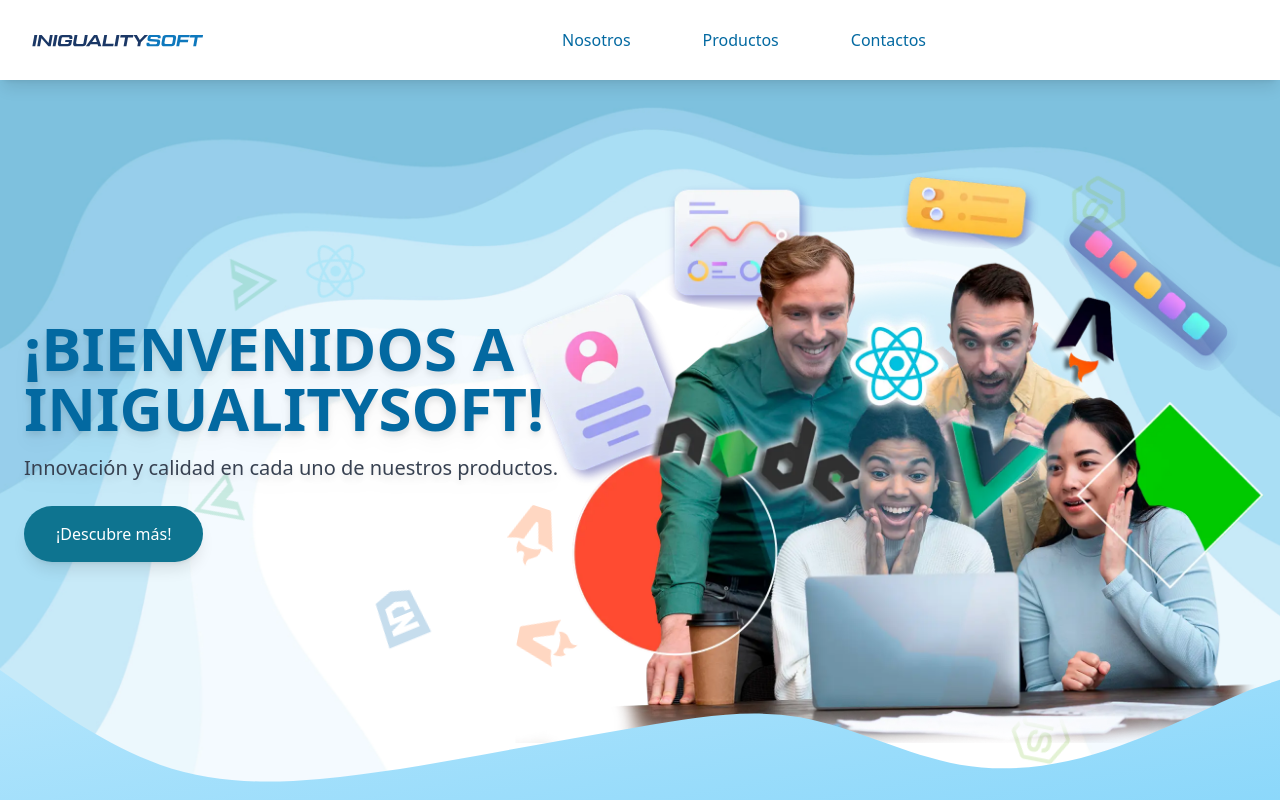
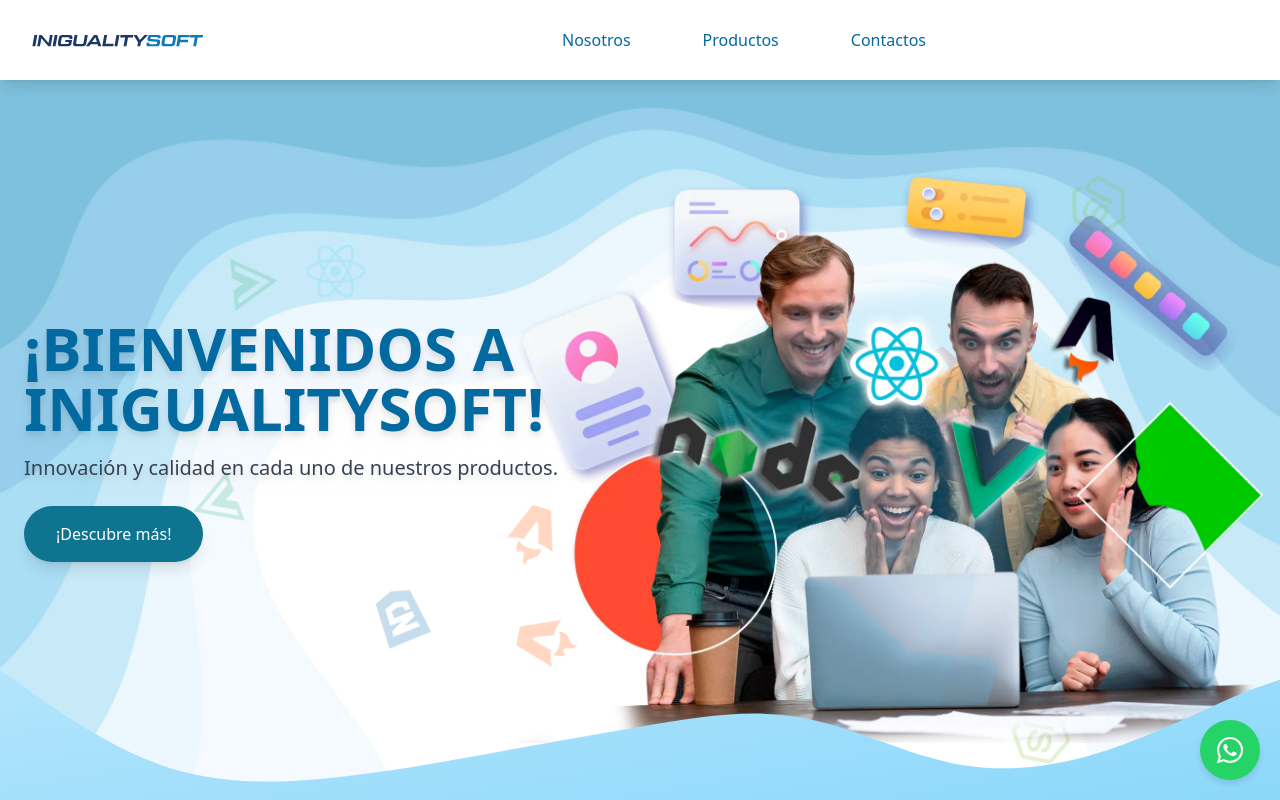
Before and after one commit to vichedev/WEB_INIGUALITY_OFICIAL, a React (Vite) app: page / in a window 1280 px wide. Shown: the top 800 px of the page. Built offline with nearby package versions, Linux system fonts and the light colour scheme.

Commit message:
AGG top up and Icon Whtasapp

```diff
--- a/src/App.jsx
+++ b/src/App.jsx
@@ -14,6 +14,8 @@
 import Nosotros from "./components/Nosotros";
 import Productos from "./components/Productos";
 import Contact from "./components/Contact";
+import TopUpButton from "./components/TopUpButton"; // Importa el componente de "Top Up"
+import ChatWidget from "./components/ChatWidget";
 
 // Componente ScrollToTop
 const ScrollToTop = () => {
@@ -31,7 +33,8 @@
 function App() {
   return (
     <Router>
-      <ScrollToTop /> {/* Componente ScrollToTop para desplazarse a la parte superior */}
+      <ScrollToTop />{" "}
+      {/* Componente ScrollToTop para desplazarse a la parte superior */}
       <Header />
       <div style={{ minHeight: "100vh" }}>
         <Routes>
@@ -93,6 +96,8 @@
           />
         </Routes>
       </div>
+      <TopUpButton />
+      <ChatWidget />
       <Footer />
     </Router>
   );
--- /dev/null
+++ b/src/components/ChatWidget.jsx
@@ -0,0 +1,140 @@
+import React, { useState } from 'react';
+import { FaWhatsapp } from 'react-icons/fa'; // Icono de WhatsApp
+import { IoClose } from 'react-icons/io5'; // Icono de cerrar más elegante
+
+const ChatWidget = () => {
+  const [isChatOpen, setIsChatOpen] = useState(false);
+  const [message, setMessage] = useState('');
+
+  const toggleChat = () => {
+    setIsChatOpen(!isChatOpen);
+  };
+
+  const handleMessageChange = (e) => {
+    setMessage(e.target.value);
+  };
+
+  const sendMessage = () => {
+    const phoneNumber = "+593991031784"; // Reemplaza con el número de WhatsApp
+    const url = `https://wa.me/${phoneNumber}?text=${encodeURIComponent(message)}`;
+    window.open(url, '_blank');
+    setMessage('');
+  };
+
+  return (
+    <div style={styles.container}>
+      <button onClick={toggleChat} style={styles.chatButton}>
+        <FaWhatsapp style={styles.icon} />
+      </button>
+
+      {isChatOpen && (
+        <div style={styles.chatWindow}>
+          <div style={styles.header}>
+            <span>Chat con InigualitySoft</span>
+            <button onClick={toggleChat} style={styles.closeButton}>
+              <IoClose style={styles.closeIcon} />
+            </button>
+          </div>
+          <div style={styles.body}>
+            <p>¡Hola! ¿Cómo podemos ayudarte?</p>
+          </div>
+          <div style={styles.footer}>
+            <input
+              type="text"
+              value={message}
+              onChange={handleMessageChange}
+              placeholder="Escribe tu mensaje..."
+              style={styles.input}
+            />
+            <button style={styles.sendButton} onClick={sendMessage}>
+              Enviar
+            </button>
+          </div>
+        </div>
+      )}
+    </div>
+  );
+};
+
+const styles = {
+  container: {
+    position: 'fixed',
+    bottom: '20px',
+    right: '20px',
+    zIndex: 999,
+  },
+  chatButton: {
+    backgroundColor: '#25D366',
+    color: '#fff',
+    borderRadius: '50%',
+    width: '60px', // Asegúrate de que este tamaño sea igual al del botón de subir
+    height: '60px',
+    border: 'none',
+    display: 'flex',
+    alignItems: 'center',
+    justifyContent: 'center',
+    boxShadow: '0 4px 6px rgba(0, 0, 0, 0.1)',
+    cursor: 'pointer',
+  },
+  icon: {
+    fontSize: '30px',
+  },
+  chatWindow: {
+    width: '300px',
+    height: '400px',
+    backgroundColor: '#fff',
+    boxShadow: '0 4px 6px rgba(0, 0, 0, 0.1)',
+    borderRadius: '10px',
+    display: 'flex',
+    flexDirection: 'column',
+  },
+  header: {
+    backgroundColor: '#075E54',
+    padding: '10px',
+    borderRadius: '10px 10px 0 0',
+    color: '#fff',
+    display: 'flex',
+    justifyContent: 'space-between',
+    alignItems: 'center',
+  },
+  closeButton: {
+    backgroundColor: 'transparent',
+    border: 'none',
+    cursor: 'pointer',
+    fontSize: '18px',
+    color: '#fff',
+  },
+  closeIcon: {
+    fontSize: '20px',
+  },
+  body: {
+    flex: 1,
+    padding: '10px',
+    overflowY: 'auto',
+    backgroundColor: '#ECE5DD',
+  },
+  footer: {
+    padding: '10px',
+    borderTop: '1px solid #ddd',
+    display: 'flex',
+    alignItems: 'center',
+  },
+  input: {
+    flex: 1,
+    padding: '8px',
+    borderRadius: '20px',
+    border: '1px solid #ddd',
+    marginRight: '10px',
+    outline: 'none',
+  },
+  sendButton: {
+    backgroundColor: '#25D366',
+    color: '#fff',
+    border: 'none',
+    borderRadius: '20px',
+    padding: '8px 16px',
+    cursor: 'pointer',
+  },
+};
+
+export default ChatWidget;
--- /dev/null
+++ b/src/components/TopUpButton.jsx
@@ -0,0 +1,73 @@
+import React, { useState, useEffect } from "react";
+import { FaArrowUp } from "react-icons/fa"; // Importar el icono de subida desde react-icons
+
+const TopUpButton = () => {
+  const [showButton, setShowButton] = useState(false);
+
+  // Función para desplazarse suavemente hacia arriba
+  const smoothScrollToTop = () => {
+    let currentPosition = window.pageYOffset;
+    const scrollStep = currentPosition / 10;
+    const scrollInterval = setInterval(() => {
+      if (currentPosition > 0) {
+        window.scrollTo(0, currentPosition - scrollStep);
+        currentPosition -= scrollStep;
+      } else {
+        clearInterval(scrollInterval);
+      }
+    }, 15);
+  };
+
+  // Mostrar el botón cuando el usuario hace scroll hacia abajo
+  useEffect(() => {
+    const handleScroll = () => {
+      if (window.pageYOffset > 300) {
+        setShowButton(true);
+      } else {
+        setShowButton(false);
+      }
+    };
+
+    window.addEventListener("scroll", handleScroll);
+
+    return () => {
+      window.removeEventListener("scroll", handleScroll);
+    };
+  }, []);
+
+  return (
+    <>
+      {showButton && (
+        <button onClick={smoothScrollToTop} style={styles.button}>
+          <FaArrowUp style={styles.icon} /> {/* Icono de subida */}
+        </button>
+      )}
+    </>
+  );
+};
+
+const styles = {
+  button: {
+    position: "fixed",
+    bottom: "20px", // Mantenerlo justo a la izquierda del botón de WhatsApp
+    right: "90px", // Ajustar para que esté a la izquierda del botón de WhatsApp
+    width: "60px", // Asegurarse de que tenga el mismo tamaño que el botón de WhatsApp
+    height: "60px",
+    borderRadius: "50%",
+    background: "linear-gradient(135deg, #a0c4ff, #3a86ff)",
+    color: "#fff",
+    border: "none",
+    display: "flex",
+    alignItems: "center",
+    justifyContent: "center",
+    cursor: "pointer",
+    boxShadow: "0 4px 6px rgba(0, 0, 0, 0.1)",
+    zIndex: 1000,
+    transition: "opacity 0.3s ease-in-out",
+  },
+  icon: {
+    fontSize: "20px",
+  },
+};
+
+export default TopUpButton;
```
